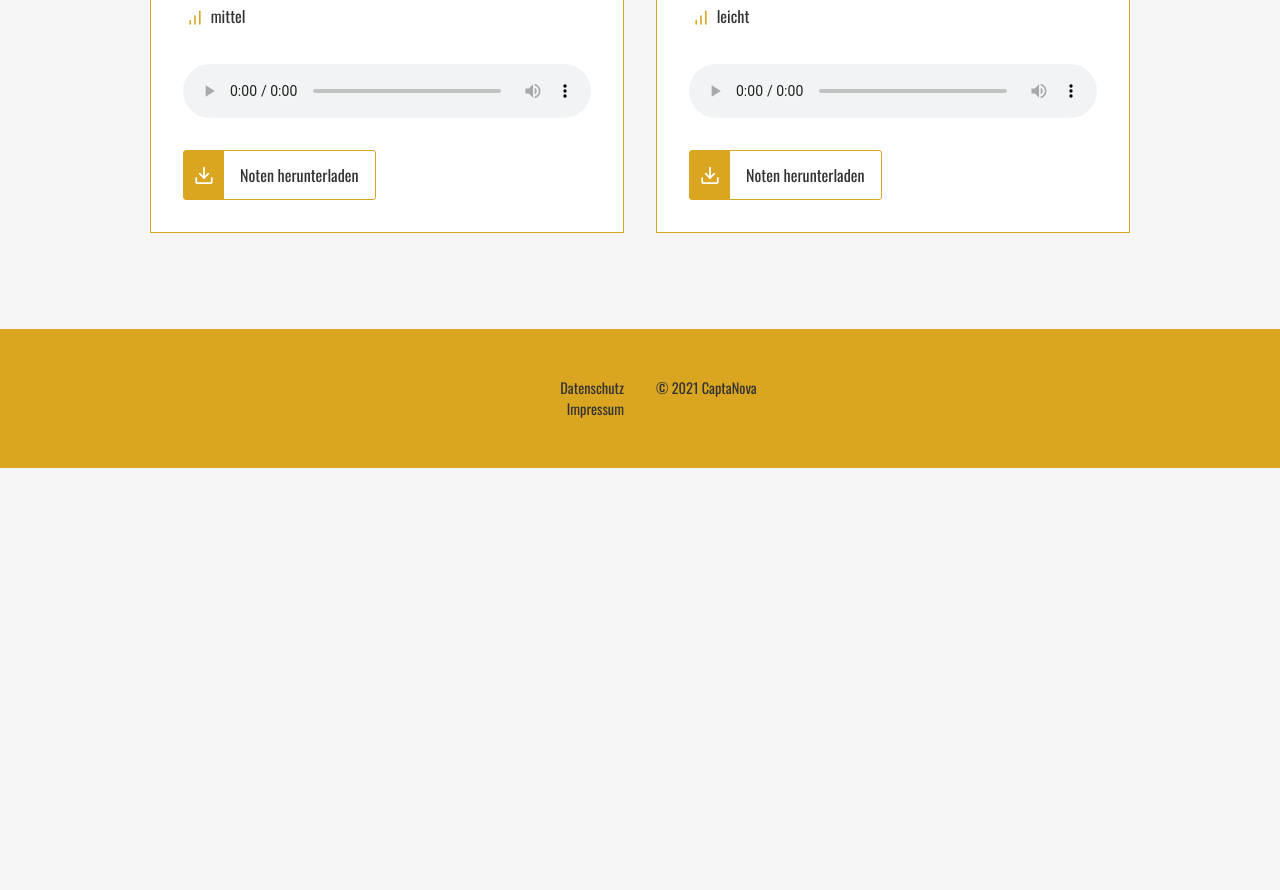
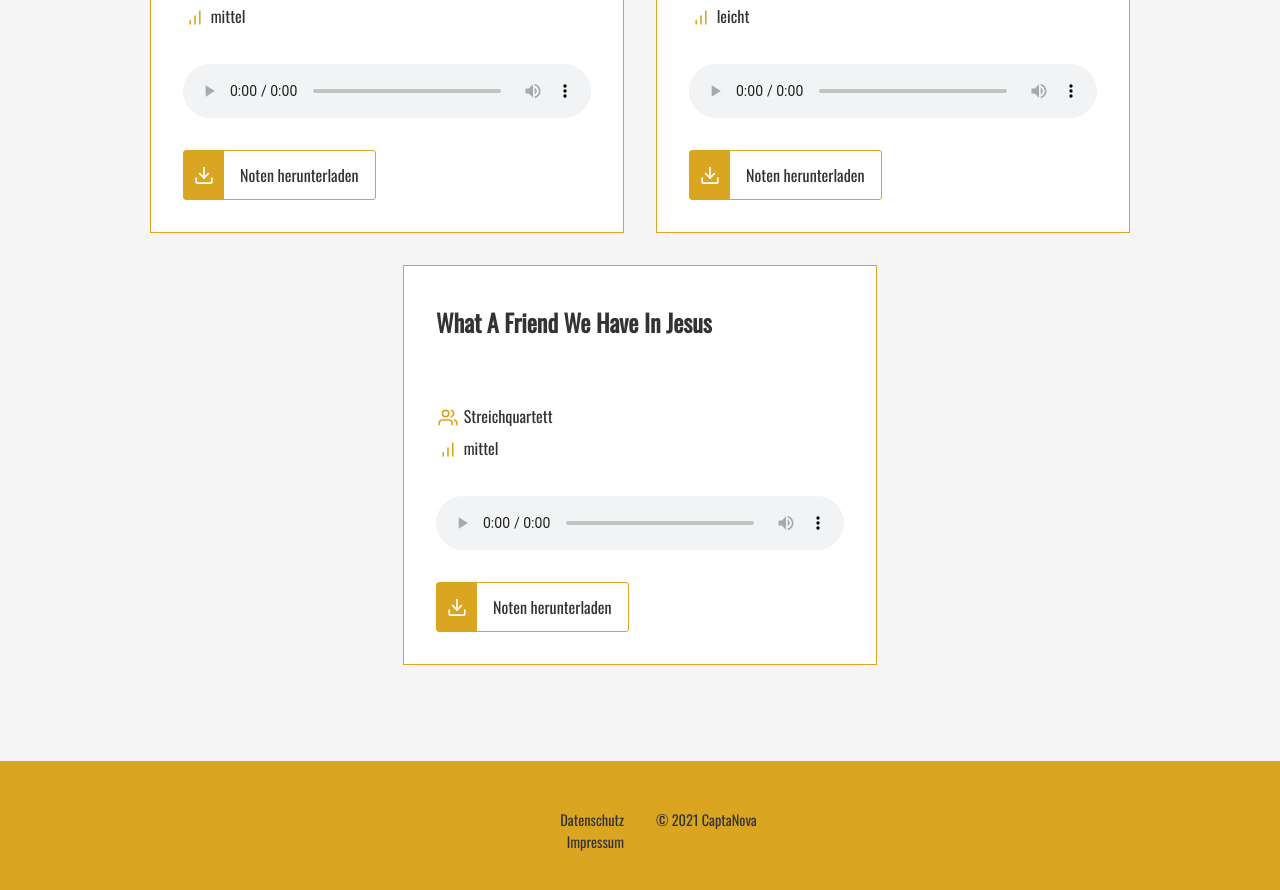
Before and after one commit to CaptaNova/captanova.de, a Jekyll site: the page built from musik.md, in a window 1280 px wide and 900 px high, scrolled down 771 px. Shown: the top 890 px of the window. Built offline with Jekyll 4.4.1, drawn with Linux system fonts in a browser that asks for light colours; before the commit the page ends 1239 px from its top, so only the background shows below that.

Commit message:
add new music score

```diff
--- a/_data/sheet_music.yml
+++ b/_data/sheet_music.yml
@@ -7,3 +7,7 @@
   category: Flexibles Ensemble (3-stimmig)
   difficulty: leicht
   link: Stille%20Nacht/II
+- title: What a Friend we have in Jesus
+  category: Streichquartett
+  difficulty: mittel
+  link: What%20a%20Friend%20we%20have%20in%20Jesus/String%20Quartet
```
